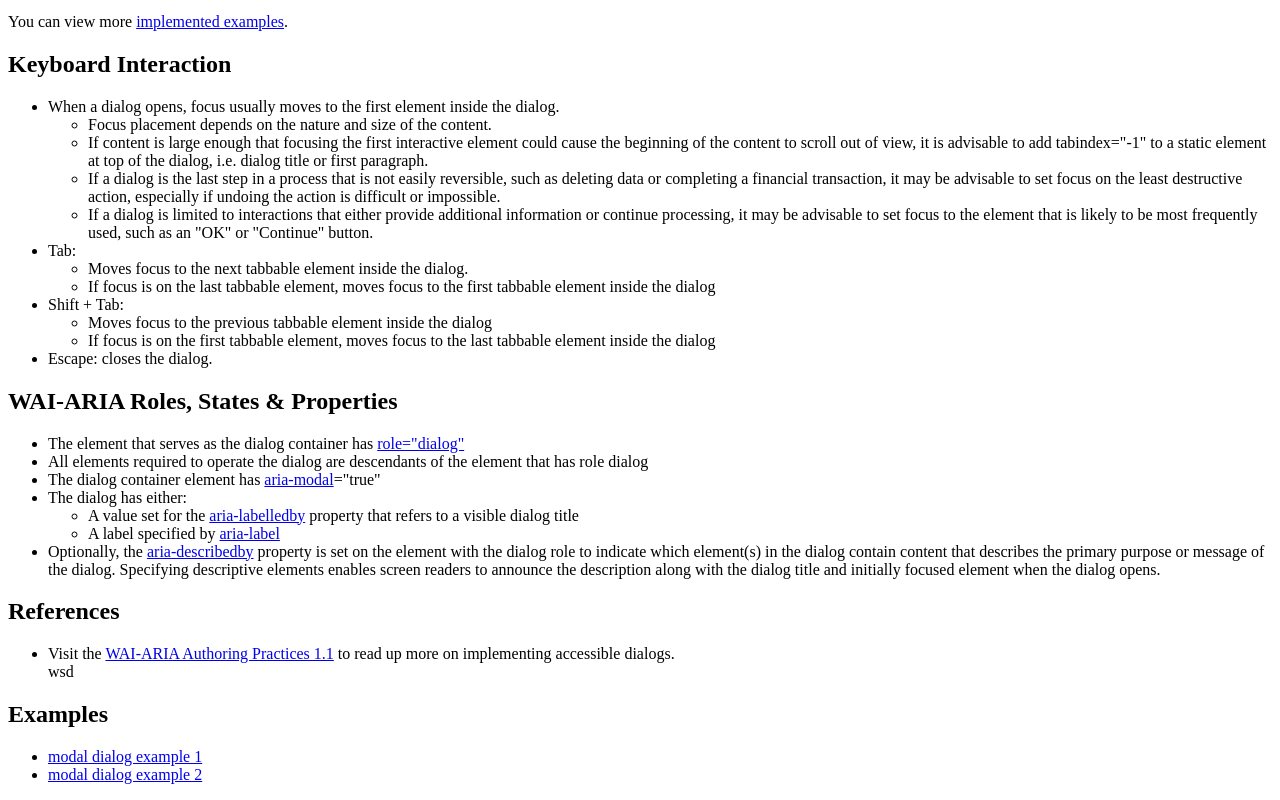
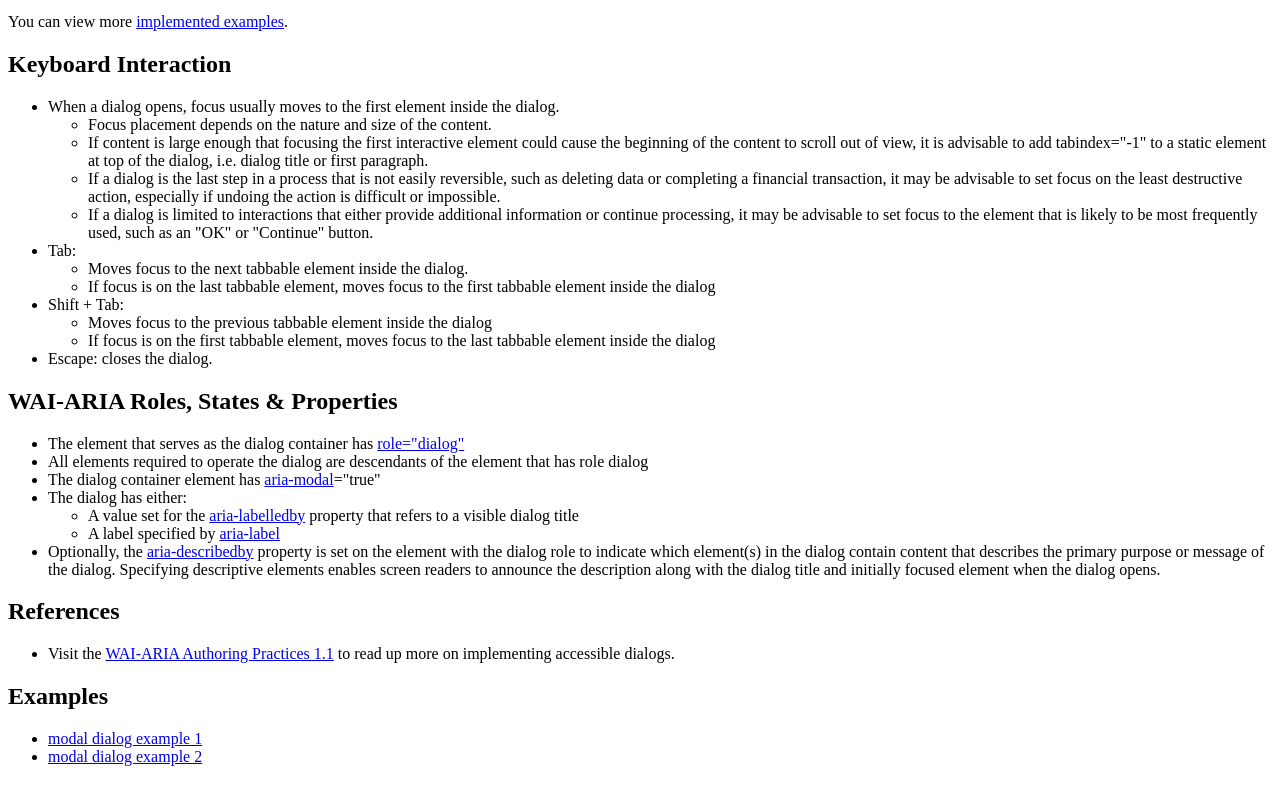
Before and after one commit to caperaven/crs-accessibility-examples, a plain HTML site: page app/dialogs/dialogs.html in a window 1280 px wide. Shown: the part 456-1256 px from the top of the page. Drawn offline with Linux system fonts and the light colour scheme.

Commit message:
Update dialogs.html

```diff
--- a/app/dialogs/dialogs.html
+++ b/app/dialogs/dialogs.html
@@ -95,7 +95,6 @@
         <nav aria-labelledby="references">
             <ul>
                 <li>Visit the <a href="https://www.w3.org/TR/wai-aria-practices/#dialog_modal" target="_blank">WAI-ARIA Authoring Practices 1.1</a> to read up more on implementing accessible dialogs.</li>
-wsd
             </ul>
         </nav>
     </section>
```
